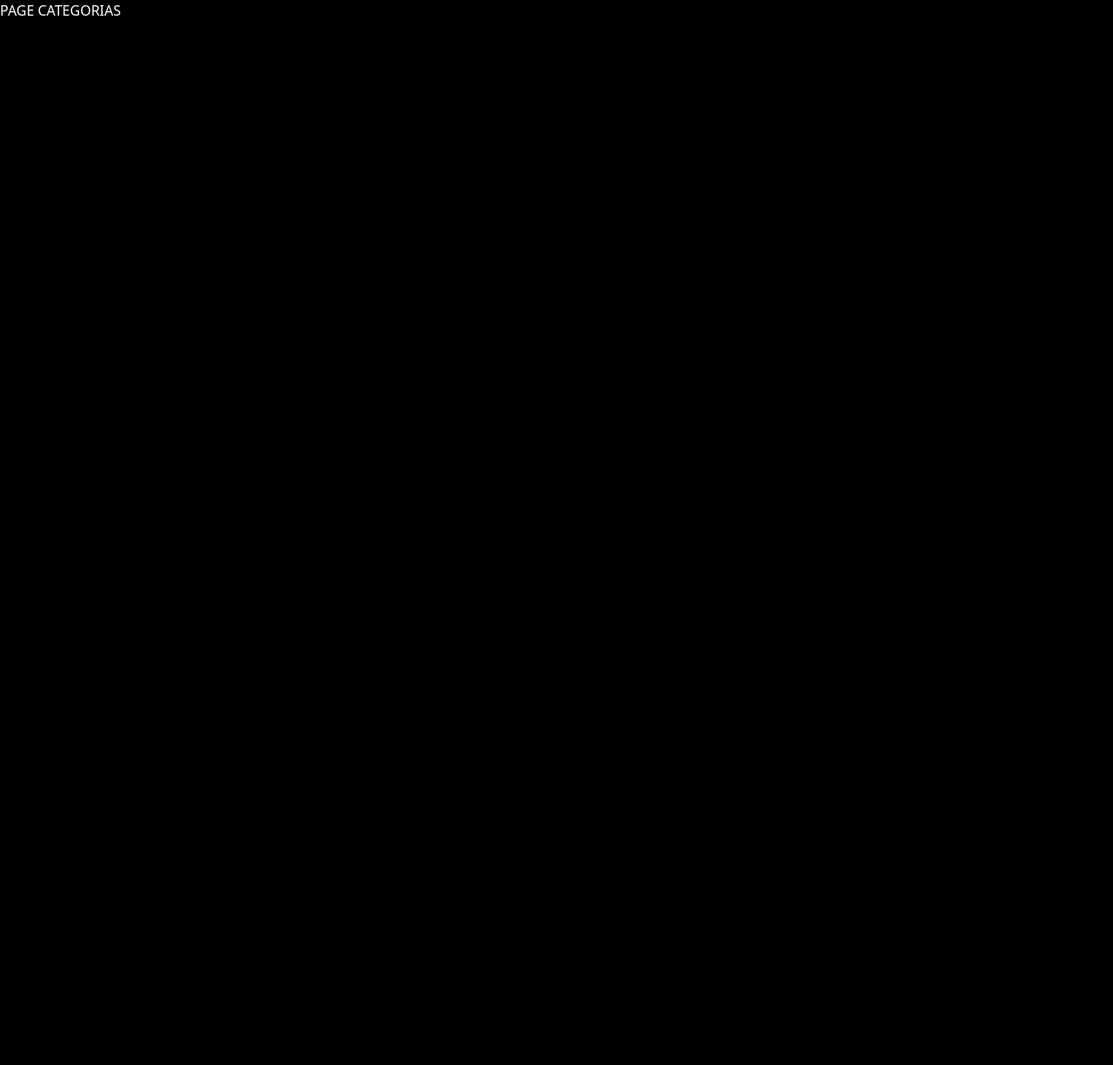
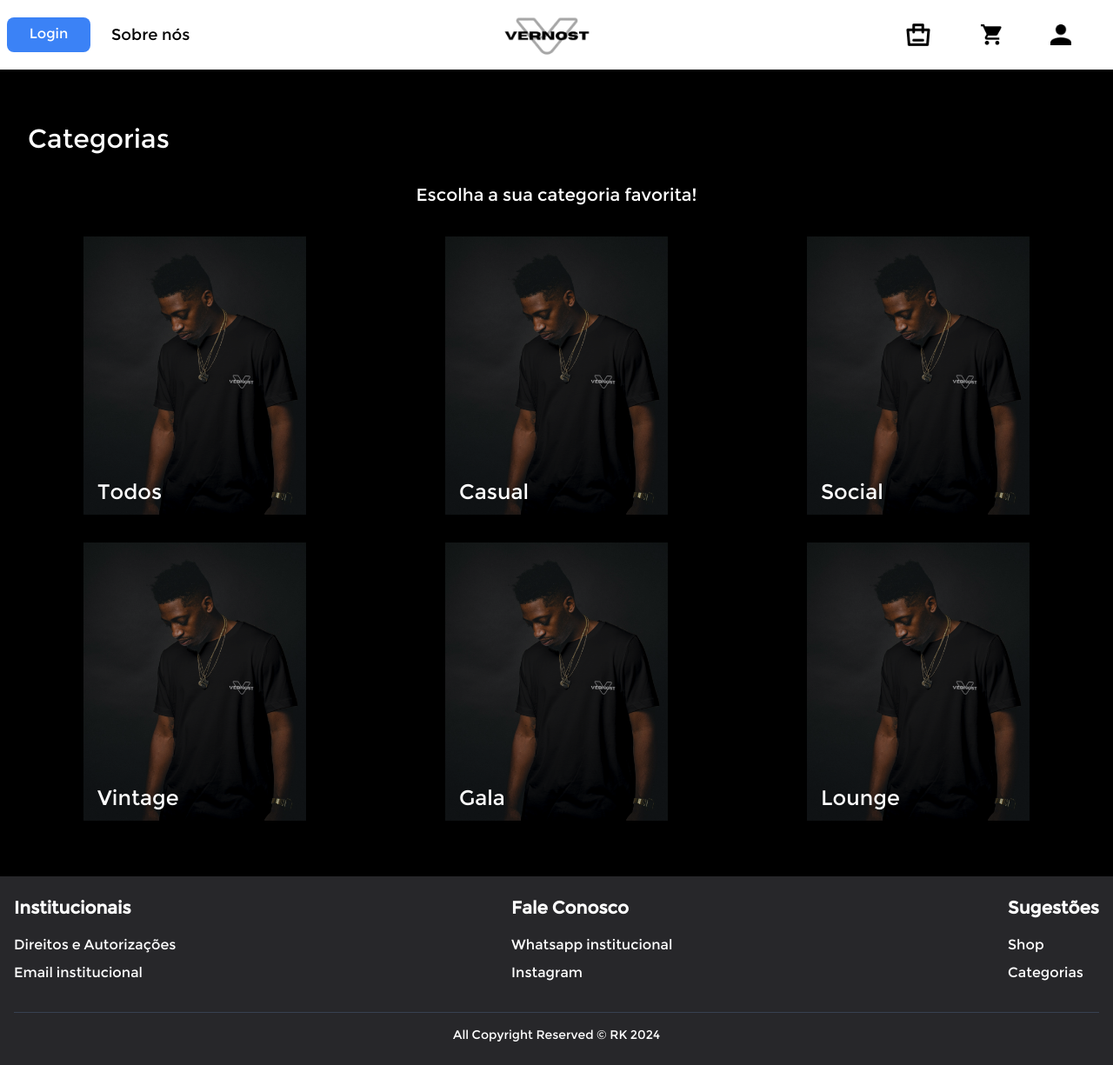
Before and after one commit to Rafaelk26/Vernost, a React (Vite) app: page /produtos/categorias in a window 1280 px wide. Shown: the whole page at 87% size. Before the commit the page ends 800 px from the top, so only its background shows below. Built offline with nearby package versions, Linux system fonts and the light colour scheme.

Commit message:
page categories done!

```diff
--- a/src/components/Footer/index.tsx
+++ b/src/components/Footer/index.tsx
@@ -4,19 +4,19 @@ export function Footer() {
             <div className="container mx-auto px-4">
                 <div className="flex flex-col md:flex-row justify-between items-center md:items-start">
                     <div className="text-center md:text-left mb-4 md:mb-0">
-                        <a href="#" className="text-xl font-bold mb-4 block Ky">Institucionais</a>
-                        <a href="#" className="text-md mb-2 block Ky">Direitos e Autorizações</a>
+                        <h1 className="text-xl font-bold mb-4 block Ky">Institucionais</h1>
+                        <a href="/direitos" className="text-md mb-2 block Ky">Direitos e Autorizações</a>
                         <a href="#" className="text-md mb-2 block Ky">Email institucional</a>
                     </div>
                     <div className="text-center md:text-left mb-4 md:mb-0">
-                        <a href="#" className="text-xl font-bold mb-4 block Ky">Fale Conosco</a>
+                        <h1 className="text-xl font-bold mb-4 block Ky">Fale Conosco</h1>
                         <a href="#" className="text-md mb-2 block Ky">Whatsapp institucional</a>
                         <a href="#" className="text-md mb-2 block Ky">Instagram</a>
                     </div>
                     <div className="text-center md:text-left">
-                        <a href="#" className="text-xl font-bold mb-4 block Ky">Sugestões</a>
-                        <a href="#" className="text-md mb-2 block Ky">Shop</a>
-                        <a href="#" className="text-md mb-2 block Ky">Categorias</a>
+                        <h1 className="text-xl font-bold mb-4 block Ky">Sugestões</h1>
+                        <a href="/produtos/show/Todos" className="text-md mb-2 block Ky">Shop</a>
+                        <a href="/produtos/categorias" className="text-md mb-2 block Ky">Categorias</a>
                     </div>
                 </div>
                 <div className="mt-6 border-t border-gray-700 pt-4 text-center">
--- a/src/components/pages/Carrinho/CartProduct/index.tsx
+++ b/src/components/pages/Carrinho/CartProduct/index.tsx
@@ -82,10 +82,6 @@ export function CartProduct() {
             )).join('\n')}\n\n*Preço Total*: R$ ${formatNumberToMoney(totalPrice)}\nVernost Original`;
 
             const url = `https://wa.me/${WhatsApp}?text=${encodeURIComponent(message)}`;
-
-
-            // Enviar comunicado ao WhatsApp do vendedor para dizer que alguém se interessou
-            // Por algum produto específico (Fazer em Python)
 
             window.location.href = url;
             return
--- /dev/null
+++ b/src/components/pages/Categorias/CardCategories/index.tsx
@@ -0,0 +1,25 @@
+// Development
+import { Link } from 'react-router-dom'
+
+interface cardProps{
+    image: string;
+    title: string;
+}
+
+export function Card({ image, title }: cardProps) {
+    return(
+        <>
+            <Link to={`/produtos/show/${title}`}>
+                <div className="relative w-64 h-80 bg-black transition-all
+                hover:scale-105">
+                    <img
+                    className="w-full h-full object-cover opacity-65"
+                    src={image}
+                    alt="Categorias" />
+
+                    <h4 className='Ky text-2xl text-start absolute z-10 bottom-2 left-4'>{title}</h4>
+                </div>
+            </Link>
+        </>
+    )
+}
--- /dev/null
+++ b/src/components/pages/Categorias/Content/index.tsx
@@ -0,0 +1,37 @@
+// Component
+import { Card } from '../CardCategories'
+
+// Image
+import imgExample from '../../../../assets/imagens/Mockup Camisa Preta.png'
+import { Title } from '../../Produtos/Title'
+
+export function Content() {
+    return(
+        <>
+
+            <section className="w-full mt-16 mb-16">
+                <h1 className="Ky text-3xl text-center
+                sm:text-start
+                md:text-start">Categorias</h1>
+
+                <h3 className="Ky text-xl text-center mt-8">Escolha a sua categoria favorita!</h3>
+                <div className="w-full grid grid-cols-1 justify-items-center gap-8 mt-8
+                sm:grid-cols-2
+                md:grid-cols-3">
+                    <Card title='Todos' image={imgExample} />
+
+                    <Card title='Casual' image={imgExample} />
+
+                    <Card title='Social' image={imgExample} />
+
+                    <Card title='Vintage' image={imgExample} />
+
+                    <Card title='Gala' image={imgExample} />
+
+                    <Card title='Lounge' image={imgExample} />
+                </div>
+            </section>
+
+        </>
+    )
+}
--- a/src/pages/Categorias/index.tsx
+++ b/src/pages/Categorias/index.tsx
@@ -1,8 +1,17 @@
+// Develpoment
+import { Header } from '../../components/Header'
+import { Container } from '../../components/Container'
+import { Content } from '../../components/pages/Categorias/Content'
+import { Footer } from '../../components/Footer'
+
 export function Categorias(){
     return(
         <>
-
-            <h1>PAGE CATEGORIAS</h1>
+            <Header />
+                <Container>
+                    <Content />
+                </Container>
+            <Footer />
 
         </>
     )
--- a/src/pages/Login/index.tsx
+++ b/src/pages/Login/index.tsx
@@ -1,5 +1,4 @@
 import { useEffect, useState, FormEvent } from 'react';
-import { useNavigate } from 'react-router-dom';
 import { useUser } from '../../contexts/User';
 import { Link } from 'react-router-dom';
 
@@ -9,14 +8,8 @@ import { Input } from '../../components/Inputs/Login';
 // Image
 import imageLogin from '../../assets/imagens/Mockup Camisa Preta.png';
 
-interface loginProps {
-    email: string;
-    password: string;
-}
-
 export function Login() {
     const { login } = useUser();
-    const navigate = useNavigate();
 
     const [email, setEmail] = useState('');
     const [password, setPassword] = useState('');
```
